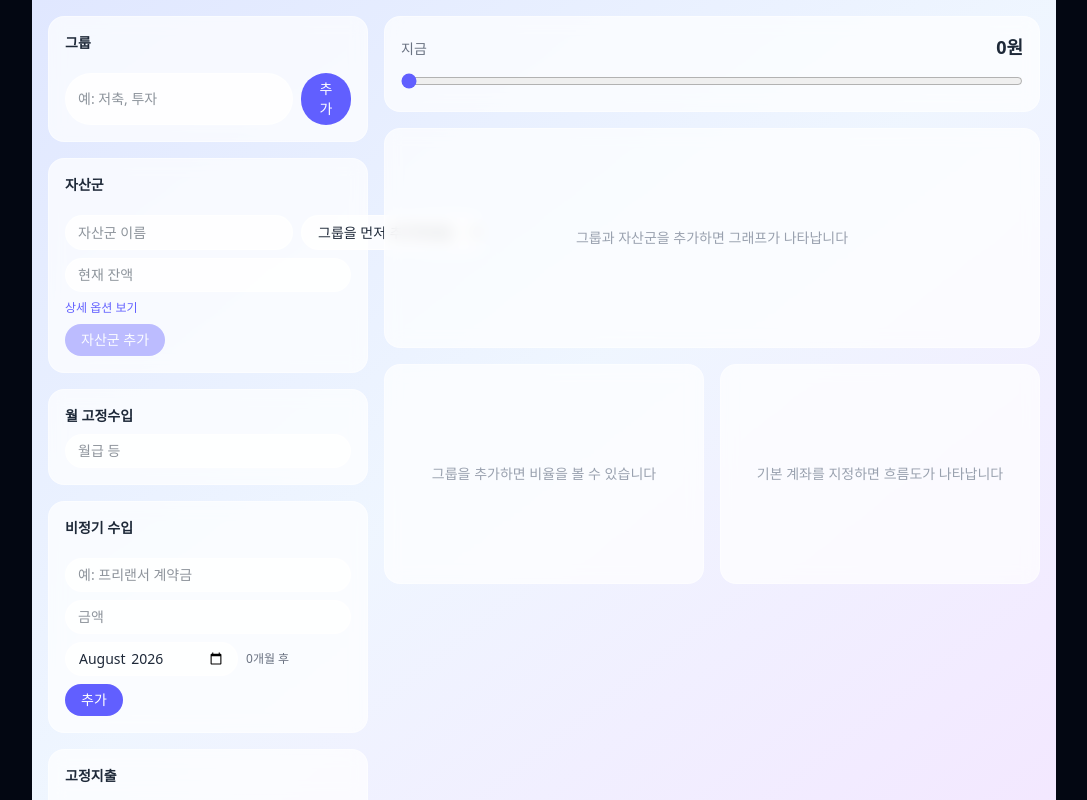
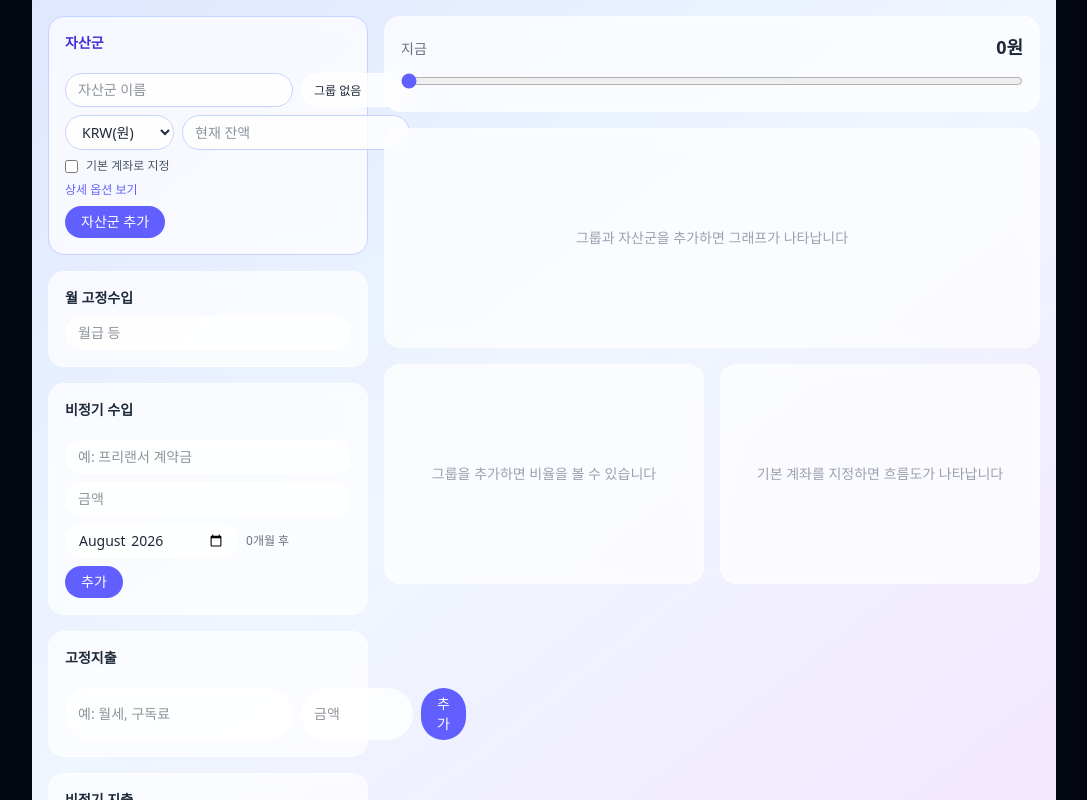
Before and after one commit to amaran-th/interactive-portfolio, a Next.js app: page /asset-simulator in a window 1280 px wide. Shown: the whole page, without its empty margins (96-1183 px from the left). Built offline with nearby package versions, Linux system fonts and the light colour scheme.

Commit message:
feat: 자산군 섹션에 통화·인라인 그룹·수정 기능 추가

```diff
--- a/app/(portfolio)/playground/_sections/Works/6_AssetSimulator/input-sections/GroupAssetSection.tsx
+++ b/app/(portfolio)/playground/_sections/Works/6_AssetSimulator/input-sections/GroupAssetSection.tsx
@@ -1,14 +1,15 @@
 "use client";
 
-import { useState } from "react";
-import { AssetClass, Group, NewAssetClassInput } from "../types";
+import { useRef, useState } from "react";
+import { AssetClass, Currency, Group, NewAssetClassInput } from "../types";
+import GroupPicker from "./GroupPicker";
 
 type GroupAssetSectionProps = {
   groups: Group[];
-  onAddGroup: (name: string) => void;
-  onRemoveGroup: (id: string) => void;
+  onAddGroup: (name: string) => string;
   assetClasses: AssetClass[];
   onAddAssetClass: (input: NewAssetClassInput) => void;
+  onUpdateAssetClass: (id: string, input: NewAssetClassInput) => void;
   onRemoveAssetClass: (id: string) => void;
   onSetPrimaryAsset: (id: string) => void;
 };
@@ -16,116 +17,118 @@ type GroupAssetSectionProps = {
 export default function GroupAssetSection({
   groups,
   onAddGroup,
-  onRemoveGroup,
   assetClasses,
   onAddAssetClass,
+  onUpdateAssetClass,
   onRemoveAssetClass,
   onSetPrimaryAsset,
 }: GroupAssetSectionProps) {
-  const [newGroupName, setNewGroupName] = useState("");
-  const [newAssetName, setNewAssetName] = useState("");
-  const [newAssetGroupId, setNewAssetGroupId] = useState("");
-  const [newAssetBalance, setNewAssetBalance] = useState("");
+  const [editingId, setEditingId] = useState<string | null>(null);
+  const [name, setName] = useState("");
+  const [groupId, setGroupId] = useState("");
+  const [currency, setCurrency] = useState<Currency>("KRW");
+  const [balance, setBalance] = useState("");
   const [showAdvanced, setShowAdvanced] = useState(false);
-  const [newAssetReturnRate, setNewAssetReturnRate] = useState("0");
+  const [returnRate, setReturnRate] = useState("0");
+  const [makePrimary, setMakePrimary] = useState(false);
 
-  const handleAddGroup = () => {
-    if (!newGroupName.trim()) return;
-    onAddGroup(newGroupName.trim());
-    setNewGroupName("");
+  const nameRef = useRef<HTMLInputElement>(null);
+
+  const resetForm = () => {
+    setEditingId(null);
+    setName("");
+    setGroupId("");
+    setCurrency("KRW");
+    setBalance("");
+    setReturnRate("0");
+    setMakePrimary(false);
   };
 
-  const handleAddAssetClass = () => {
-    const groupId = newAssetGroupId || groups[0]?.id;
-    if (!newAssetName.trim() || !groupId) return;
-    onAddAssetClass({
-      name: newAssetName.trim(),
-      groupId,
-      initialBalance: Number(newAssetBalance) || 0,
-      annualReturnRate: Number(newAssetReturnRate) || 0,
-      isPrimary: assetClasses.length === 0,
-    });
-    setNewAssetName("");
-    setNewAssetBalance("");
-    setNewAssetReturnRate("0");
+  const startEdit = (asset: AssetClass) => {
+    setEditingId(asset.id);
+    setName(asset.name);
+    setGroupId(asset.groupId ?? "");
+    setCurrency(asset.currency);
+    setBalance(String(asset.initialBalance));
+    setReturnRate(String(asset.annualReturnRate));
+    setMakePrimary(asset.isPrimary);
+    setShowAdvanced(asset.annualReturnRate !== 0);
+  };
+
+  const handleSubmit = () => {
+    if (!name.trim()) {
+      nameRef.current?.focus();
+      return;
+    }
+    const input: NewAssetClassInput = {
+      name: name.trim(),
+      groupId: groupId || undefined,
+      currency,
+      initialBalance: Number(balance) || 0,
+      annualReturnRate: Number(returnRate) || 0,
+      isPrimary:
+        currency === "KRW" && (makePrimary || assetClasses.length === 0),
+    };
+    if (editingId) {
+      onUpdateAssetClass(editingId, input);
+    } else {
+      onAddAssetClass(input);
+    }
+    resetForm();
+  };
+
+  const handleKeyDown = (e: React.KeyboardEvent) => {
+    if (e.key === "Enter") {
+      e.preventDefault();
+      handleSubmit();
+    }
   };
 
   return (
-    <div className="flex flex-col gap-4">
-      <div className="rounded-2xl border border-white/40 bg-white/70 p-4 backdrop-blur">
-        <h3 className="text-sm font-semibold text-gray-800">그룹</h3>
-        <div className="mt-2 flex flex-wrap gap-2">
-          {groups.map((group) => (
-            <span
-              key={group.id}
-              className="inline-flex items-center gap-2 rounded-full border border-white/60 bg-white/80 px-3 py-1 text-sm"
-            >
-              <span
-                className="h-2.5 w-2.5 rounded-full"
-                style={{ backgroundColor: group.color }}
-              />
-              {group.name}
-              <button
-                type="button"
-                onClick={() => onRemoveGroup(group.id)}
-                className="text-gray-400 hover:text-gray-700"
-              >
-                ✕
-              </button>
-            </span>
-          ))}
-        </div>
-        <div className="mt-3 flex gap-2">
-          <input
-            value={newGroupName}
-            onChange={(e) => setNewGroupName(e.target.value)}
-            placeholder="예: 저축, 투자"
-            className="flex-1 rounded-full border border-white/60 bg-white/80 px-3 py-1.5 text-sm outline-none focus:border-indigo-300"
-          />
-          <button
-            type="button"
-            onClick={handleAddGroup}
-            className="rounded-full bg-indigo-500 px-4 py-1.5 text-sm font-medium text-white hover:bg-indigo-600"
-          >
-            추가
-          </button>
-        </div>
-      </div>
-
-      <div className="rounded-2xl border border-white/40 bg-white/70 p-4 backdrop-blur">
-        <h3 className="text-sm font-semibold text-gray-800">자산군</h3>
+    <div className="rounded-2xl border border-indigo-200 bg-white/70 p-4 backdrop-blur">
+      <h3 className="text-sm font-semibold text-indigo-700">자산군</h3>
       <ul className="mt-2 flex flex-col gap-2">
         {assetClasses.map((asset) => {
           const group = groups.find((g) => g.id === asset.groupId);
           return (
             <li
               key={asset.id}
-                className="flex items-center justify-between rounded-xl border border-white/60 bg-white/80 px-3 py-2 text-sm"
+              onClick={() => startEdit(asset)}
+              className="flex cursor-pointer items-center justify-between rounded-xl border border-indigo-100 bg-white/80 px-3 py-2 text-sm hover:border-indigo-300"
             >
-                <label className="flex items-center gap-2">
+              <span className="flex flex-1 items-center gap-2">
                 <input
                   type="radio"
                   name="primary-asset"
                   checked={asset.isPrimary}
+                  disabled={asset.currency === "USD"}
+                  onClick={(e) => e.stopPropagation()}
                   onChange={() => onSetPrimaryAsset(asset.id)}
                 />
+                {group && (
                   <span
                     className="h-2.5 w-2.5 rounded-full"
-                    style={{ backgroundColor: group?.color ?? "#ccc" }}
+                    style={{ backgroundColor: group.color }}
                   />
-                  {asset.name}
+                )}
+                <span>{asset.name}</span>
                 <span className="text-gray-400">
-                    {asset.initialBalance.toLocaleString()}원
+                  {asset.currency === "USD"
+                    ? `$${asset.initialBalance.toLocaleString()}`
+                    : `${asset.initialBalance.toLocaleString()}원`}
                 </span>
                 {asset.isPrimary && (
                   <span className="rounded-full bg-indigo-100 px-2 py-0.5 text-xs text-indigo-600">
                     기본 계좌
                   </span>
                 )}
-                </label>
+              </span>
               <button
                 type="button"
-                  onClick={() => onRemoveAssetClass(asset.id)}
+                onClick={(e) => {
+                  e.stopPropagation();
+                  onRemoveAssetClass(asset.id);
+                }}
                 className="text-gray-400 hover:text-gray-700"
               >
                 ✕
@@ -135,36 +138,52 @@ export default function GroupAssetSection({
         })}
       </ul>
 
-        <div className="mt-3 flex flex-col gap-2">
+      <div className="mt-3 flex flex-col gap-2" onKeyDown={handleKeyDown}>
         <div className="flex gap-2">
           <input
-              value={newAssetName}
-              onChange={(e) => setNewAssetName(e.target.value)}
+            ref={nameRef}
+            value={name}
+            onChange={(e) => setName(e.target.value)}
             placeholder="자산군 이름"
-              className="flex-1 rounded-full border border-white/60 bg-white/80 px-3 py-1.5 text-sm outline-none focus:border-indigo-300"
+            className="flex-1 rounded-full border border-indigo-200 bg-white/80 px-3 py-1.5 text-sm outline-none focus:border-indigo-400"
           />
+          <GroupPicker
+            groups={groups}
+            value={groupId}
+            onChange={setGroupId}
+            onCreateGroup={onAddGroup}
+          />
+        </div>
+        <div className="flex gap-2">
           <select
-              value={newAssetGroupId || groups[0]?.id || ""}
-              onChange={(e) => setNewAssetGroupId(e.target.value)}
-              className="rounded-full border border-white/60 bg-white/80 px-3 py-1.5 text-sm"
+            value={currency}
+            onChange={(e) => {
+              const next = e.target.value as Currency;
+              setCurrency(next);
+              if (next === "USD") setMakePrimary(false);
+            }}
+            className="rounded-full border border-indigo-200 bg-white/80 px-3 py-1.5 text-sm"
           >
-              {groups.length === 0 && (
-                <option value="">그룹을 먼저 추가하세요</option>
-              )}
-              {groups.map((group) => (
-                <option key={group.id} value={group.id}>
-                  {group.name}
-                </option>
-              ))}
+            <option value="KRW">KRW(원)</option>
+            <option value="USD">USD(달러)</option>
           </select>
-          </div>
           <input
-            value={newAssetBalance}
-            onChange={(e) => setNewAssetBalance(e.target.value)}
+            value={balance}
+            onChange={(e) => setBalance(e.target.value)}
             type="number"
             placeholder="현재 잔액"
-            className="rounded-full border border-white/60 bg-white/80 px-3 py-1.5 text-sm outline-none focus:border-indigo-300"
+            className="flex-1 rounded-full border border-indigo-200 bg-white/80 px-3 py-1.5 text-sm outline-none focus:border-indigo-400"
           />
+        </div>
+        <label className="flex items-center gap-2 text-xs text-gray-600">
+          <input
+            type="checkbox"
+            checked={makePrimary}
+            disabled={currency === "USD"}
+            onChange={(e) => setMakePrimary(e.target.checked)}
+          />
+          기본 계좌로 지정{currency === "USD" && " (KRW 자산만 가능)"}
+        </label>
         <button
           type="button"
           onClick={() => setShowAdvanced((prev) => !prev)}
@@ -176,21 +195,30 @@ export default function GroupAssetSection({
           <label className="flex items-center gap-2 text-xs text-gray-600">
             연 수익률(%)
             <input
-                value={newAssetReturnRate}
-                onChange={(e) => setNewAssetReturnRate(e.target.value)}
+              value={returnRate}
+              onChange={(e) => setReturnRate(e.target.value)}
               type="number"
-                className="w-20 rounded-full border border-white/60 bg-white/80 px-2 py-1"
+              className="w-20 rounded-full border border-indigo-200 bg-white/80 px-2 py-1"
             />
           </label>
         )}
+        <div className="flex gap-2">
           <button
             type="button"
-            onClick={handleAddAssetClass}
-            disabled={groups.length === 0}
-            className="self-start rounded-full bg-indigo-500 px-4 py-1.5 text-sm font-medium text-white hover:bg-indigo-600 disabled:cursor-not-allowed disabled:opacity-40"
+            onClick={handleSubmit}
+            className="self-start rounded-full bg-indigo-500 px-4 py-1.5 text-sm font-medium text-white hover:bg-indigo-600"
           >
-            자산군 추가
+            {editingId ? "저장" : "자산군 추가"}
           </button>
+          {editingId && (
+            <button
+              type="button"
+              onClick={resetForm}
+              className="self-start rounded-full px-4 py-1.5 text-sm text-gray-500 hover:text-gray-700"
+            >
+              취소
+            </button>
+          )}
         </div>
       </div>
     </div>
--- /dev/null
+++ b/app/(portfolio)/playground/_sections/Works/6_AssetSimulator/input-sections/GroupPicker.tsx
@@ -0,0 +1,90 @@
+"use client";
+
+import { useState } from "react";
+import { Group } from "../types";
+
+const NEW_GROUP_VALUE = "__new__";
+const NONE_VALUE = "";
+
+type GroupPickerProps = {
+  groups: Group[];
+  value: string;
+  onChange: (groupId: string) => void;
+  onCreateGroup: (name: string) => string;
+};
+
+export default function GroupPicker({
+  groups,
+  value,
+  onChange,
+  onCreateGroup,
+}: GroupPickerProps) {
+  const [creating, setCreating] = useState(false);
+  const [draftName, setDraftName] = useState("");
+
+  const handleSelectChange = (e: React.ChangeEvent<HTMLSelectElement>) => {
+    if (e.target.value === NEW_GROUP_VALUE) {
+      setCreating(true);
+      setDraftName("");
+      return;
+    }
+    onChange(e.target.value);
+  };
+
+  const commitNewGroup = () => {
+    const name = draftName.trim();
+    if (!name) return;
+    const id = onCreateGroup(name);
+    setCreating(false);
+    setDraftName("");
+    onChange(id);
+  };
+
+  if (creating) {
+    return (
+      <div className="flex items-center gap-1">
+        <input
+          autoFocus
+          value={draftName}
+          onChange={(e) => setDraftName(e.target.value)}
+          onKeyDown={(e) => {
+            if (e.key === "Enter") {
+              e.preventDefault();
+              e.stopPropagation();
+              commitNewGroup();
+            }
+            if (e.key === "Escape") {
+              e.stopPropagation();
+              setCreating(false);
+            }
+          }}
+          placeholder="새 그룹 이름"
+          className="w-28 rounded-full border border-white/60 bg-white/80 px-2 py-1 text-xs outline-none"
+        />
+        <button
+          type="button"
+          onClick={commitNewGroup}
+          className="text-xs text-indigo-600 hover:text-indigo-800"
+        >
+          만들기
+        </button>
+      </div>
+    );
+  }
+
+  return (
+    <select
+      value={value}
+      onChange={handleSelectChange}
+      className="rounded-full border border-white/60 bg-white/80 px-2 py-1 text-xs"
+    >
+      <option value={NONE_VALUE}>그룹 없음</option>
+      {groups.map((group) => (
+        <option key={group.id} value={group.id}>
+          {group.name}
+        </option>
+      ))}
+      <option value={NEW_GROUP_VALUE}>+ 새 그룹 만들기</option>
+    </select>
+  );
+}
```
Lines whose indentation alone changed are shown as unchanged.
